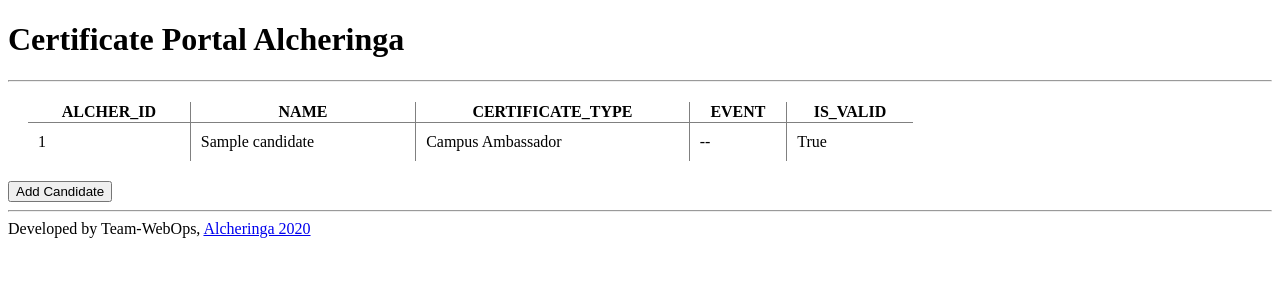
After one commit to Curious-Ujjwal/certificate_portal, a Django app: page /candidlist in a window 1280 px wide. The commit adds this page. Shown: the top 300 px of the page. Run offline with Django 3.2, Linux system fonts and the light colour scheme; tables that the repository leaves empty hold one stand-in row (values such as "Sample post").

Commit message:
added form and listview

```diff
--- /dev/null
+++ b/certiportal/main/choices.py
@@ -0,0 +1,11 @@
+CERTIFICATE_OPTIONS = [
+        ('CA', 'Campus Ambassador'),
+        ('P' , 'Participant' ),
+        ('W' , 'Winner'),
+    ]
+
+EVENT_OPTIONS = [
+        ('Dance', 'Electric Heels'),
+        ('Music' , 'Raga High' ),
+        ('Drama' , 'Street Play'),
+    ]
--- a/certiportal/main/models.py
+++ b/certiportal/main/models.py
@@ -1,25 +1,27 @@
 from django.db import models
+from django.forms import ModelForm
+from .choices import *
 
 # Create your models here.
 class candidate(models.Model):
-    CERTIFICATE_OPTIONS = [
-        ('CA', 'Campus Ambassador'),
-        ('P' , 'Participant' ),
-        ('W' , 'Winner'),
-    ]
 
-    EVENT_OPTIONS = [
-        ('Dance', 'Electric Heels'),
-        ('Music' , 'Raga High' ),
-        ('Drama' , 'Street Play'),
-    ]
     alcher_id = models.CharField(max_length=255 , null=False)
     name = models.CharField(max_length=255 , null=False)
-    certificate_type = models.CharField(max_length=30, choices=CERTIFICATE_OPTIONS, default='CA' , blank = False)
+    certificate_type = models.CharField(max_length=30, choices=CERTIFICATE_OPTIONS, default='CA' ,blank = False)
     is_generated = models.BooleanField(default = None)
     is_valid = models.BooleanField(default = None)
     certificate_url = models.CharField(max_length=255 , blank=True)
-    event = models.CharField(max_length=30, choices=EVENT_OPTIONS, default='' , blank = False)
+    event = models.CharField(max_length=30, choices=EVENT_OPTIONS, default='', blank = False)
+    year = models.IntegerField(default=2020)
 
     def __str__(self):
         return self.name
+
+
+
+
+
+class CandidForm(ModelForm):
+    class Meta:
+        model = candidate
+        fields = ['alcher_id', 'name', 'event', 'certificate_type']
--- a/certiportal/main/templates/base.html
+++ b/certiportal/main/templates/base.html
@@ -3,6 +3,18 @@
 <head>
   <meta charset="utf-8">
   <title>{% block title %}Django Simple Login{% endblock %}</title>
+  <style>
+    table {
+      margin: 20px;
+      width: 70%;
+    }
+    tr {
+      width: 100%;
+    }
+    td {
+      padding: 10px;
+    }
+  </style>
 </head>
 <body>
   <header>
--- a/certiportal/main/templates/certificate/certificateCA.html
+++ b/certiportal/main/templates/certificate/certificateCA.html
@@ -11,6 +11,6 @@
 </head>
 <body>
 	CA
-	{{candid.name}}-{{candid.alcher_id}}
+	{{candid_name}}-{{candid_alcher_id}}
 </body>
 </html>
--- a/certiportal/main/templates/certificate/certificateWinner.html
+++ b/certiportal/main/templates/certificate/certificateWinner.html
@@ -11,6 +11,6 @@
 </head>
 <body>
 	Winner
-	{{candid.name}}-{{candid.alcher_id}}
+	{{candid_name}}-{{candid_alcher_id}}
 </body>
 </html>
--- /dev/null
+++ b/certiportal/main/templates/main/candidlist.html
@@ -0,0 +1,39 @@
+{% extends 'base.html' %}
+
+{% block title %}See you!{% endblock %}
+
+{% block content %}
+
+<table rules="all">
+	<thead>
+		<th>ALCHER_ID</th>
+		<th>NAME</th>
+		<th>CERTIFICATE_TYPE</th>
+		<th>EVENT</th>
+		<th>IS_VALID</th>
+	</thead>
+	<tbody>
+		{% for candid in candids %}
+		<tr>
+			<td>{{candid.alcher_id}}</td>
+			<td>{{candid.name}}</td>
+			<td>{{candid.get_certificate_type_display}}</td>
+			{% if candid.certificate_type == 'CA' %}
+			<td> -- </td>
+			{% else %}
+			<td>{{candid.event}}</td>
+			{% endif %}
+			<td>{{candid.is_valid}}</td>
+			{% if candid.is_valid and candid.is_generated %}
+			<td><a href="#"><button>Send Email</button></a></td>
+			{% endif %}
+		</tr>
+	{% endfor %}
+	</tbody>
+</table>
+
+	<a href="{% url 'candidForm' %}"><button>
+		Add Candidate
+	</button></a>
+
+{% endblock %}
--- a/certiportal/main/urls.py
+++ b/certiportal/main/urls.py
@@ -3,6 +3,8 @@
 
 urlpatterns = [
     path('', views.index , name="index"),
+    path('candidform', views.candidForm , name="candidForm"),
+    path('candidlist', views.candidList , name="candidList"),
     path('accounts/logout/', views.logoutView , name="logoutView"),
     re_path(r'^certificate/(?P<cert_id>ALC-[A-Z]{3}-[0-9]+-20[0-9]{2}-[0-9]+)/$', views.certificate , name="certificate"),
 ]
--- a/certiportal/main/views.py
+++ b/certiportal/main/views.py
@@ -1,8 +1,8 @@
-from django.shortcuts import render
+from django.shortcuts import render, redirect
 from django.contrib.auth import logout
 from .models import *
 from .render import Render
-
+from .forms import *
 
 # Create your views here.
 def index(request):
@@ -37,3 +37,54 @@
         return Render.render('certificate/certificateCA.html', context)
     if candid.certificate_type == 'W':
         return Render.render('certificate/certificateWinner.html', context)
+
+
+def isDuplicate(alcher_id, event, certificate_type):
+    try:
+        candid = candidate.objects.get(alcher_id=alcher_id, event=event,
+            certificate_type=certificate_type, year=2020 )       ########### Have to change it every year !!!
+    except candidate.DoesNotExist:
+        return False
+    else:
+        return True
+
+
+def generateUrl(alcher_id):
+    last_num = 0
+    candid_certificates = candidate.objects.filter(alcher_id=alcher_id)
+    if len(candid_certificates) > 0:
+        latest_cert = candid_certificates.last()
+        arr = latest_cert.certificate_url.split('-')
+        last_num = int(arr[4])
+        print(latest_cert.certificate_type)
+    new_url = alcher_id+'-2020-'+str(last_num+1)  ########### Have to change it every year !!!
+    return new_url
+
+
+
+def candidForm(request):
+    if request.method == 'POST':
+        form = CandidForm(request.POST)
+        if form.is_valid():
+            alcher_id = form.cleaned_data['alcher_id']
+            name = form.cleaned_data['name']
+            event = form.cleaned_data['event']
+            certificate_type = form.cleaned_data['certificate_type']
+            if not isDuplicate(alcher_id, event, certificate_type):
+                new_url = generateUrl(alcher_id)
+                candidate.objects.create(alcher_id=alcher_id, name=name, event=event,
+                    certificate_type=certificate_type, is_valid=True, is_generated=True,
+                    certificate_url=new_url, year=2020)           ########### Have to change it every year !!!
+            return redirect('candidList')
+    else:
+        form = CandidForm()
+
+    return render(request, 'main/candidform.html', {'form':form})
+
+
+def candidList(request):
+    candids = candidate.objects.filter(year=2020)               ########### Have to change it every year !!!
+    context = {
+    'candids': candids,
+    }
+    return render(request, 'main/candidlist.html', context)
```
Also changed, not shown: certiportal/main/forms.py (added, +16 -0 lines), certiportal/main/templates/main/candidform.html (added, +12 -0 lines), certiportal/main/migrations/0004_candidate_year.py (added).
